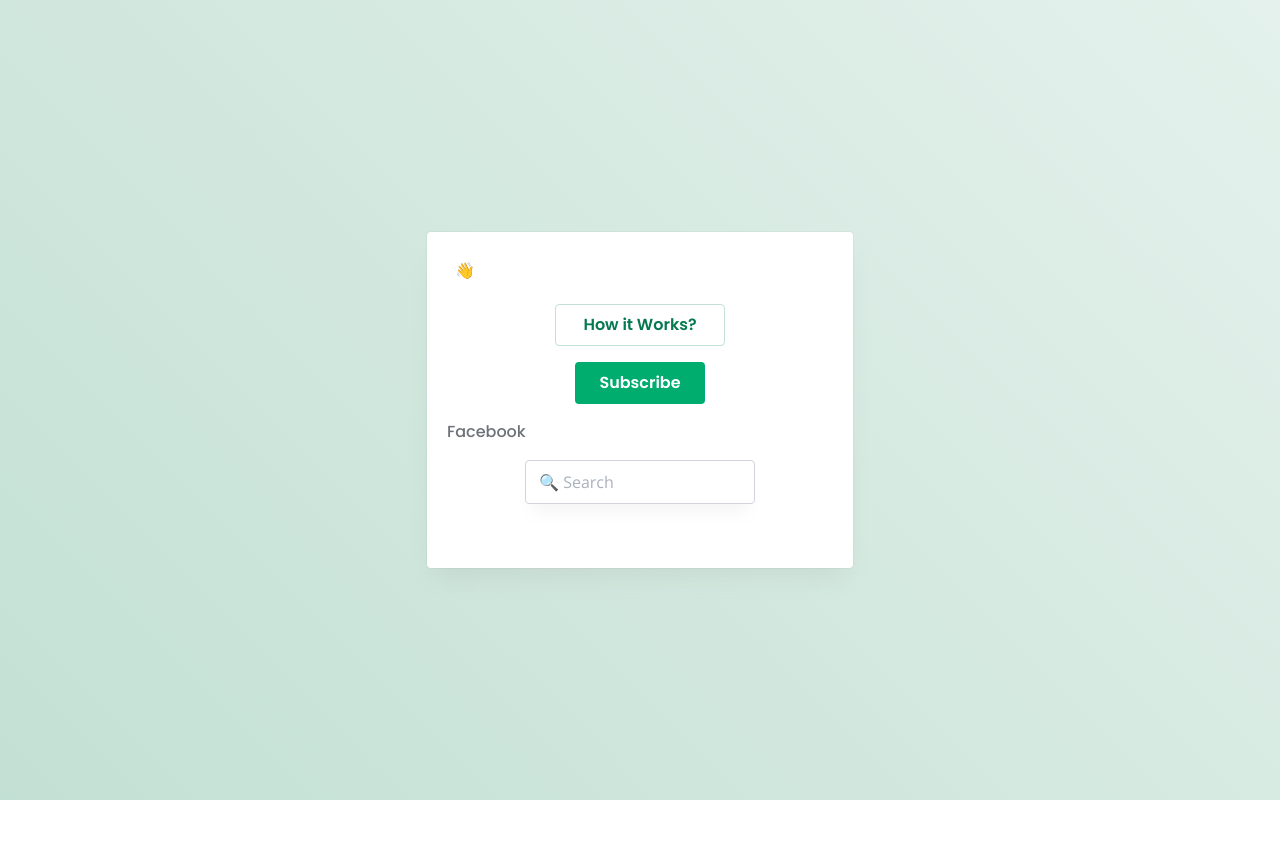
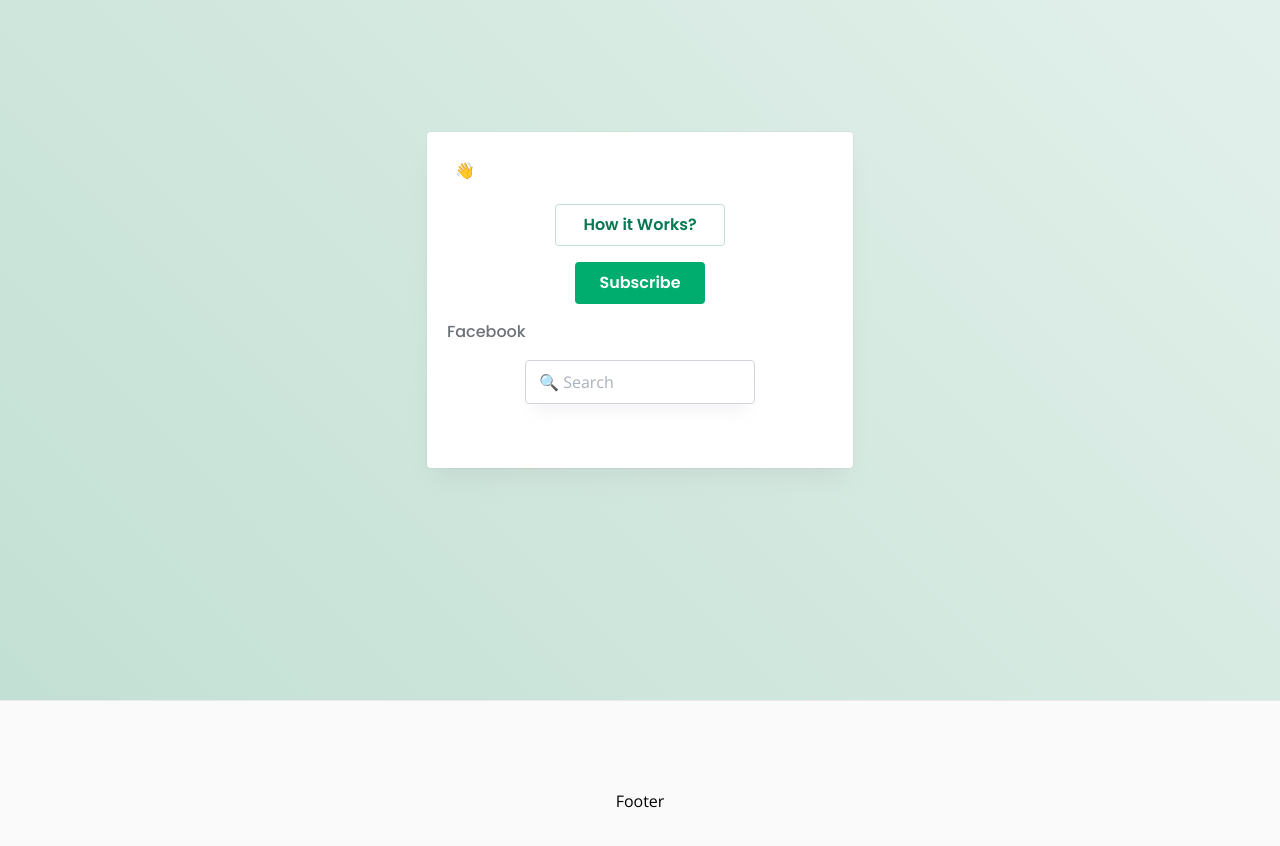
Before and after one commit to lucaslafere/infohomes-page, a React (Vite) app: page / in a window 1280 px wide. Shown: the top 846 px of the page. Before the commit the page ends 800 px from the top, so only its background shows below. Built offline with nearby package versions, Linux system fonts and the light colour scheme.

Commit message:
added footer

```diff
--- /dev/null
+++ b/src/layouts/Footer/index.tsx
@@ -0,0 +1,10 @@
+import { FC } from "react";
+import * as S from "./style";
+
+export const Footer: FC = () => {
+  return (
+    <S.FooterContainer>
+      <S.FooterWrapper>Footer</S.FooterWrapper>
+    </S.FooterContainer>
+  );
+};
--- /dev/null
+++ b/src/layouts/Footer/style.ts
@@ -0,0 +1,17 @@
+import styled from "styled-components";
+
+export const FooterContainer = styled.footer`
+  display: flex;
+  justify-content: center;
+  min-height: 200px;
+  align-items: center;
+  background: ${({ theme }) => theme.Gray[5]};
+  border-top: 1px solid ${({ theme }) => theme.Gray[10]};
+`;
+export const FooterWrapper = styled.div`
+  display: flex;
+  justify-content: space-between;
+  align-items: center;
+  flex-direction: column;
+  width: 80%;
+`;
--- a/src/pages/home/index.tsx
+++ b/src/pages/home/index.tsx
@@ -1,6 +1,12 @@
 import { FC } from "react";
 import { CallToAction } from "../../layouts/CallToAction";
+import { Footer } from "../../layouts/Footer";
 
 export const Home: FC = () => {
-  return <CallToAction />;
+  return (
+    <>
+      <CallToAction />
+      <Footer />
+    </>
+  );
 };
```
